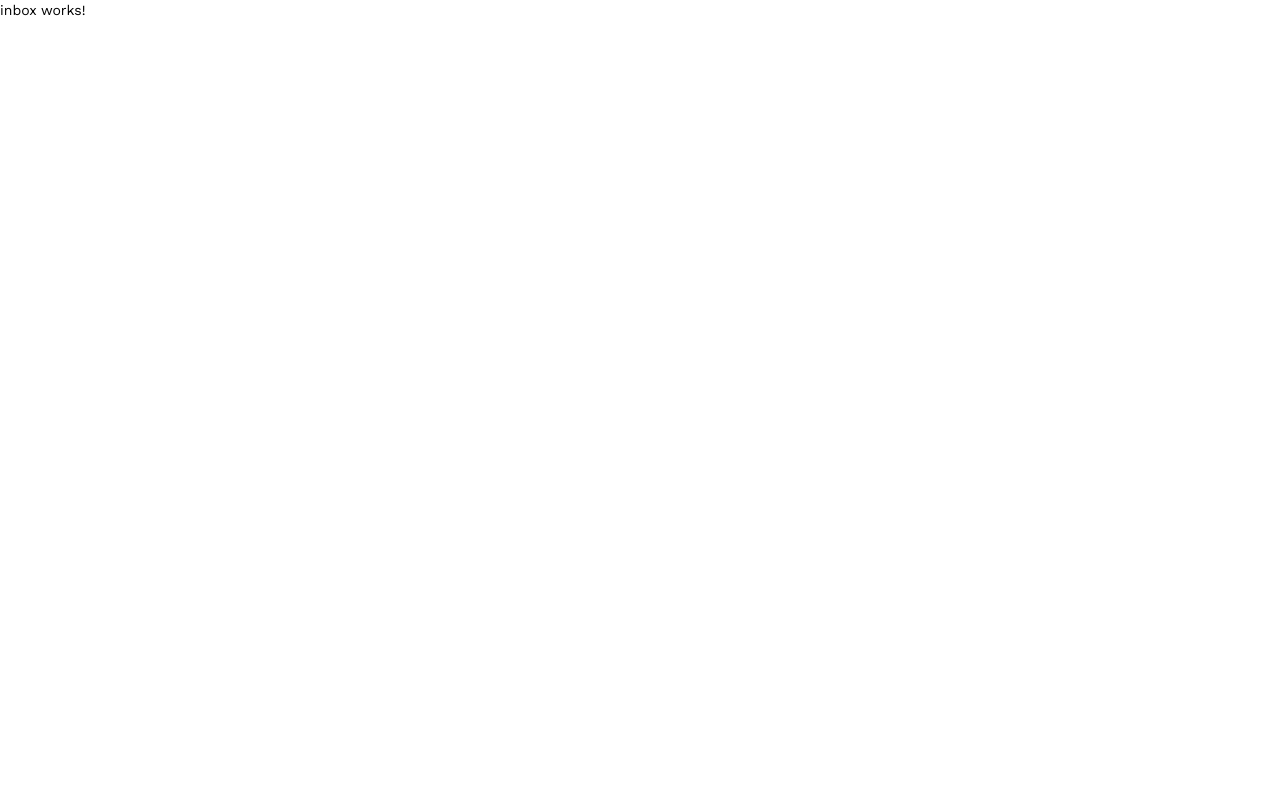
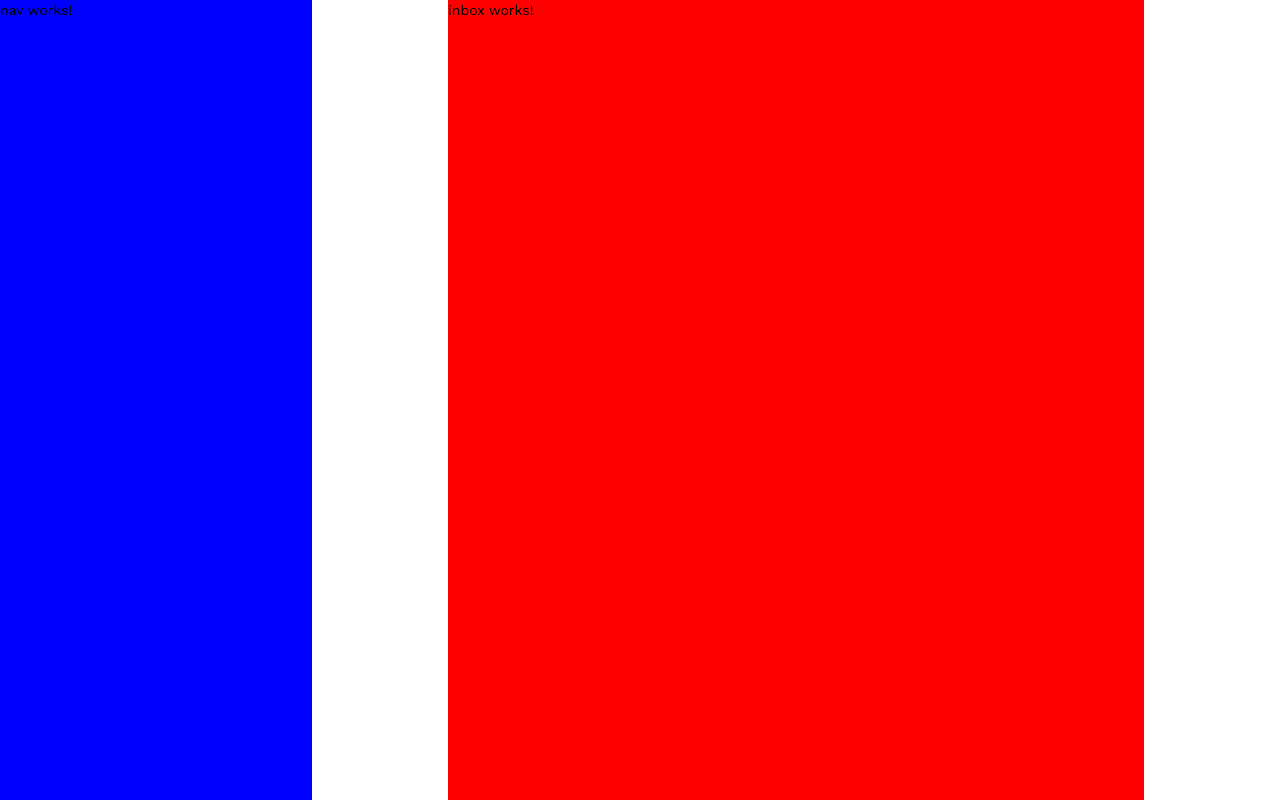
Before and after one commit to Char2sGu/reply, an Angular app: page /inbox in a window 1280 px wide. Built offline with nearby package versions, Linux system fonts and the light colour scheme.

Commit message:
feat: implement responsive layout

```diff
--- a/src/app/app.component.html
+++ b/src/app/app.component.html
@@ -1 +1,4 @@
-<router-outlet></router-outlet>
+<rpl-nav class="nav"></rpl-nav>
+<main class="main">
+  <router-outlet></router-outlet>
+</main>
--- a/src/app/app.component.scss
+++ b/src/app/app.component.scss
@@ -1,4 +1,49 @@
 :host {
-  display: block;
-  height: 100%;
+  display: grid;
+
+  column-gap: 8px;
+  grid-template-rows: 100vh;
+  grid-template-columns: 0px repeat(4, 1fr) 0px;
+  &.sm {
+    column-gap: 32px;
+    grid-template-columns: 0px repeat(8, 1fr) 0px;
+  }
+  &.md {
+    grid-template-columns: 0px repeat(12, 1fr) 0px;
+  }
 }
+
+.nav {
+  position: fixed;
+  left: 0;
+  right: 0;
+  bottom: 0;
+  :host-context(.sm) & {
+    position: initial;
+    grid-column: 1 / span 2;
+  }
+  :host-context(.md) & {
+    grid-column: 1 / span 2;
+  }
+  :host-context(.lg) & {
+    grid-column: 1 / span 4;
+  }
+
+  background-color: blue;
+}
+
+.main {
+  grid-column: 2 / span 4;
+  :host-context(.sm) & {
+    grid-column: span 7 / -2;
+  }
+  :host-context(.md) & {
+    grid-column: span 9 / -3;
+  }
+  :host-context(.lg) & {
+    grid-column: span 7 / -3;
+  }
+
+  background-color: red;
+  overflow-y: auto;
+}
--- a/src/app/core/nav/nav.component.scss
+++ b/src/app/core/nav/nav.component.scss
@@ -0,0 +1,3 @@
+:host {
+  display: block;
+}
--- a/src/styles.scss
+++ b/src/styles.scss
@@ -53,10 +53,6 @@ $reply-theme: mat.define-light-theme(
 
 @include mat.all-component-themes($reply-theme);
 
-html,
-body {
-  height: 100%;
-}
 body {
   margin: 0;
   font-family: map.get($reply-typography-config, 'font-family');
```
